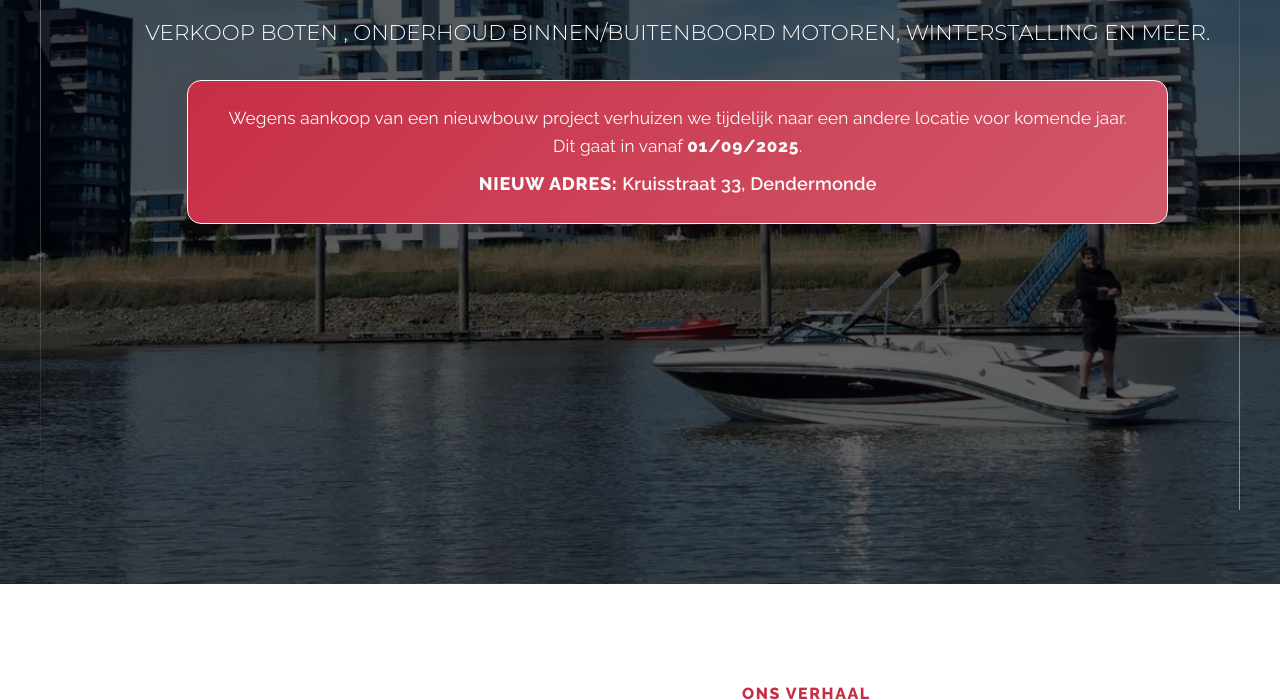
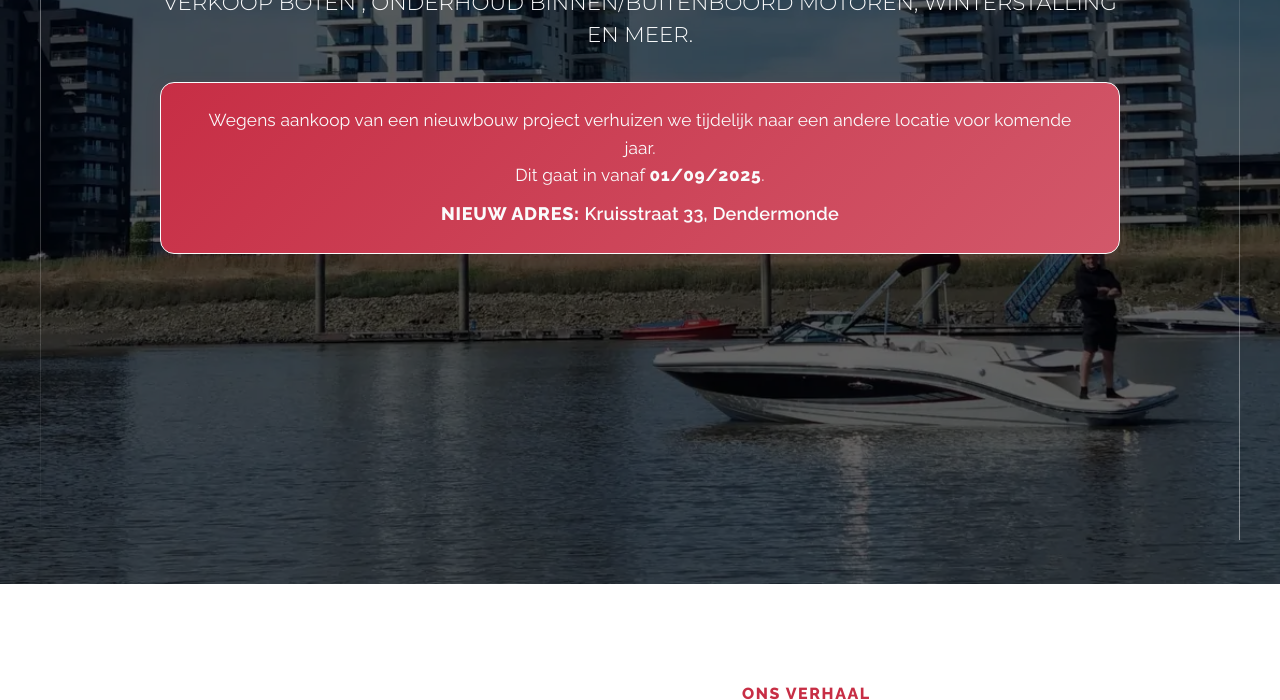
Before and after one commit to kristinegusta/brabusboats, an Eleventy site: page src/index.html in a window 1280 px wide. Shown: the part 216-916 px from the top of the page. Built offline with nearby package versions, Linux system fonts and the light colour scheme; Eleventy itself is replaced by a stand-in of ours; files that its build step writes are made by us from their sources; grey boxes are pictures that could not be loaded.

Commit message:
Move css to sass

```diff
--- a/src/assets/sass/hero.scss
+++ b/src/assets/sass/hero.scss
@@ -93,9 +93,7 @@
             margin-bottom: clamp(3.75rem, 15.5vw, 13.75rem);
             /* changes on tablet */
             margin-left: calc(16 / 16 * 1rem);
-            width: 80vw;
-            /* 464px - 562px */
-            max-width: clamp(29rem, 60vw, 35.125rem);
+            margin-right: calc(16 / 16 * 1rem);
             display: flex;
             align-items: flex-start;
             justify-content: flex-start;
@@ -373,7 +371,7 @@
         padding: 0 clamp(2rem, 5vw, 2.5rem);
 
         .cs-container {
-            padding: clamp(3rem, 1.95vw, 4.75rem) 0 calc(64 / 16 * 1rem) 0;
+            padding: clamp(3rem, 1.95vw, 4.75rem) 1rem calc(64 / 16 * 1rem) 1rem;
 
             &:after {
                 /* Right Line */
@@ -403,13 +401,13 @@
         }
 
         .cs-flex-group {
-            /* 44px - 88px */
-            margin-left: clamp(2.75rem, 5.9vw, 5.5rem);
-            margin-right: clamp(2.75rem, 5.9vw, 5.5rem);
-            width: calc(100% - clamp(2.75rem, 5.9vw, 5.5rem));
-            max-width: unset;
+            margin-left: auto;
+            margin-right: auto;
+            width: 100%;
+            max-width: 60rem;
             flex-direction: column;
             align-items: center;
+            justify-content: center;
         }
 
         .cs-subtitle {
```
Also changed, not shown: src/assets/css/hero.css, 1 other file.
